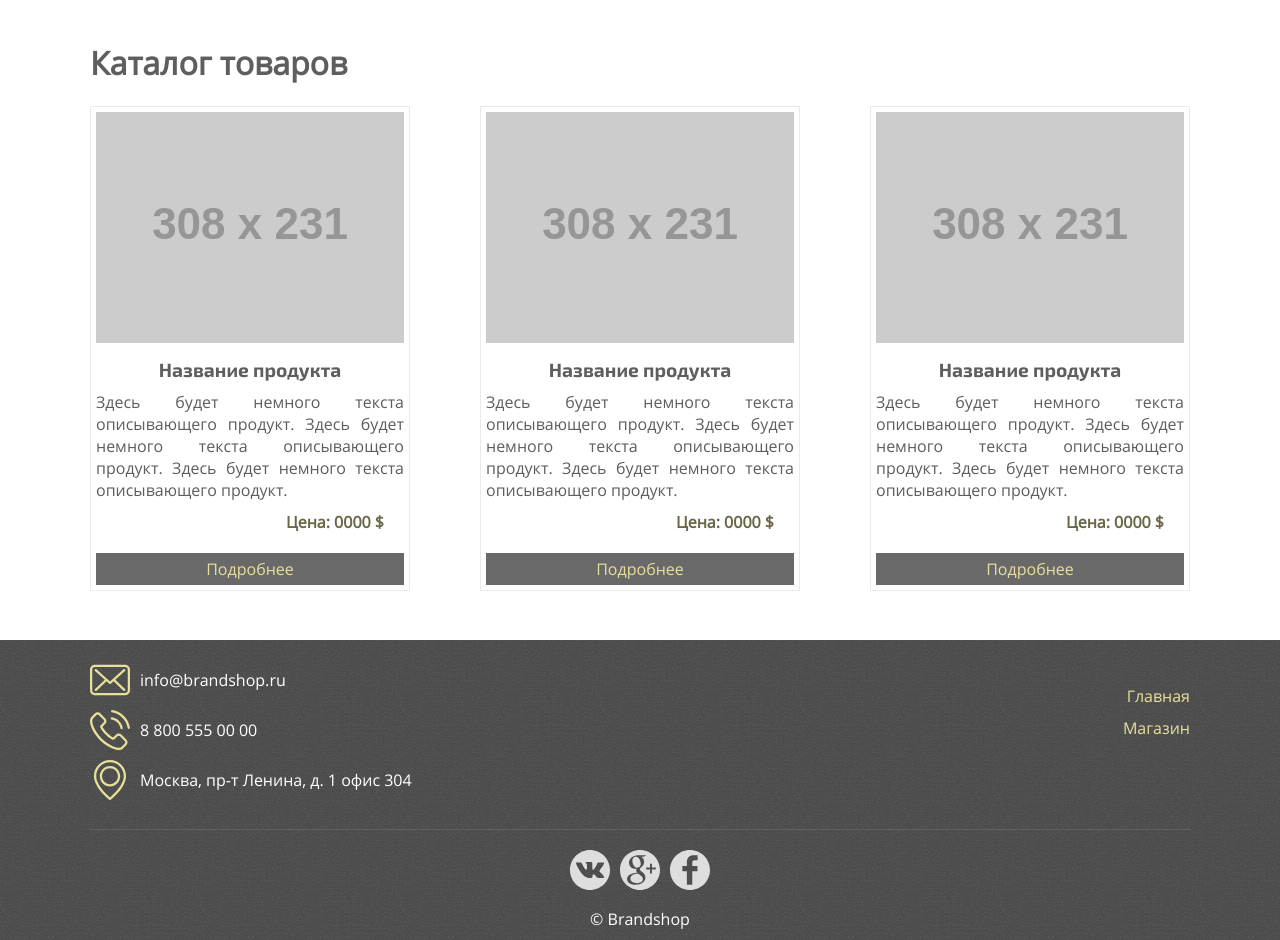
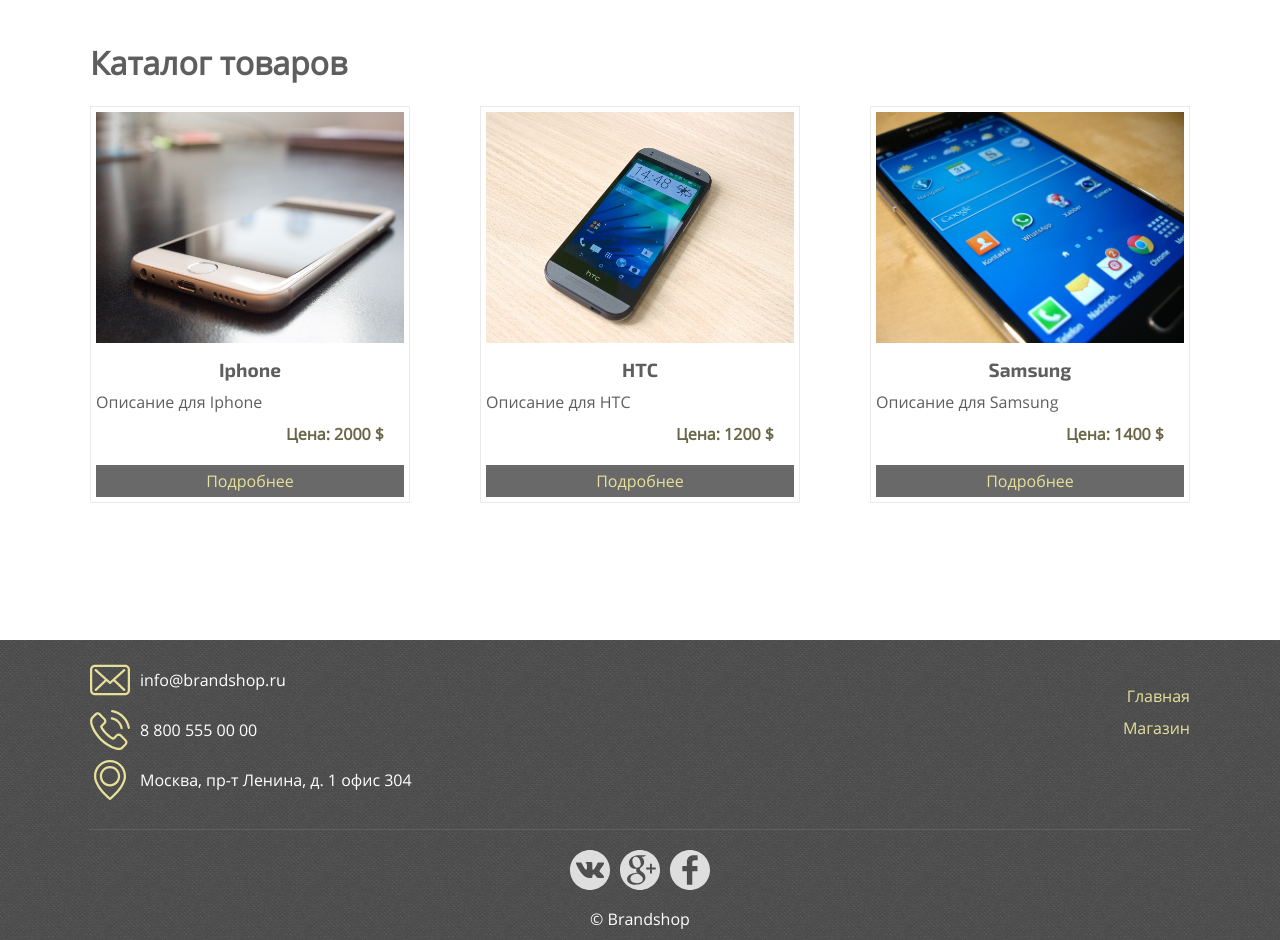
Before and after one commit to Lisitsyn-AV/Web_razrabotka_Osnovi_PHP, a PHP site: page /index.php?page=shop in a window 1280 px wide. Shown: the part 71-1011 px from the top of the page. Run offline with PHP 8.4, Linux system fonts and the light colour scheme; grey boxes labelled with a size stand in for pictures from a placeholder-image service; some libraries are stand-ins or nearby versions.

Commit message:
Заменил поля на автоматический вывод значений. Поля: изображение - <?php echo $good['img'];  ?> название - <?php echo $good['name'];  ?> описание - <?php echo $good['desc'];  ?> цена - <?php echo $good['price'];  ?>

```diff
--- a/templates/shop.php
+++ b/templates/shop.php
@@ -4,18 +4,16 @@
 <div>
     <?php foreach ($goods as $good): ?>
     <div class="shopUnit">
-        <img src="http://placehold.it/308x231" />
+        <img src="<?php echo $good['img'];  ?>" />
 
         <div class="shopUnitName">
-            Название продукта
+            <?php echo $good['name'];  ?>
         </div>
         <div class="shopUnitShortDesc">
-            Здесь будет немного текста описывающего продукт.
-            Здесь будет немного текста описывающего продукт.
-            Здесь будет немного текста описывающего продукт.
+            <?php echo $good['desc'];  ?>
         </div>
         <div class="shopUnitPrice">
-            Цена: 0000 $
+            Цена: <?php echo $good['price'];  ?>
         </div>
         <a href="#" class="shopUnitMore">
             Подробнее
```
